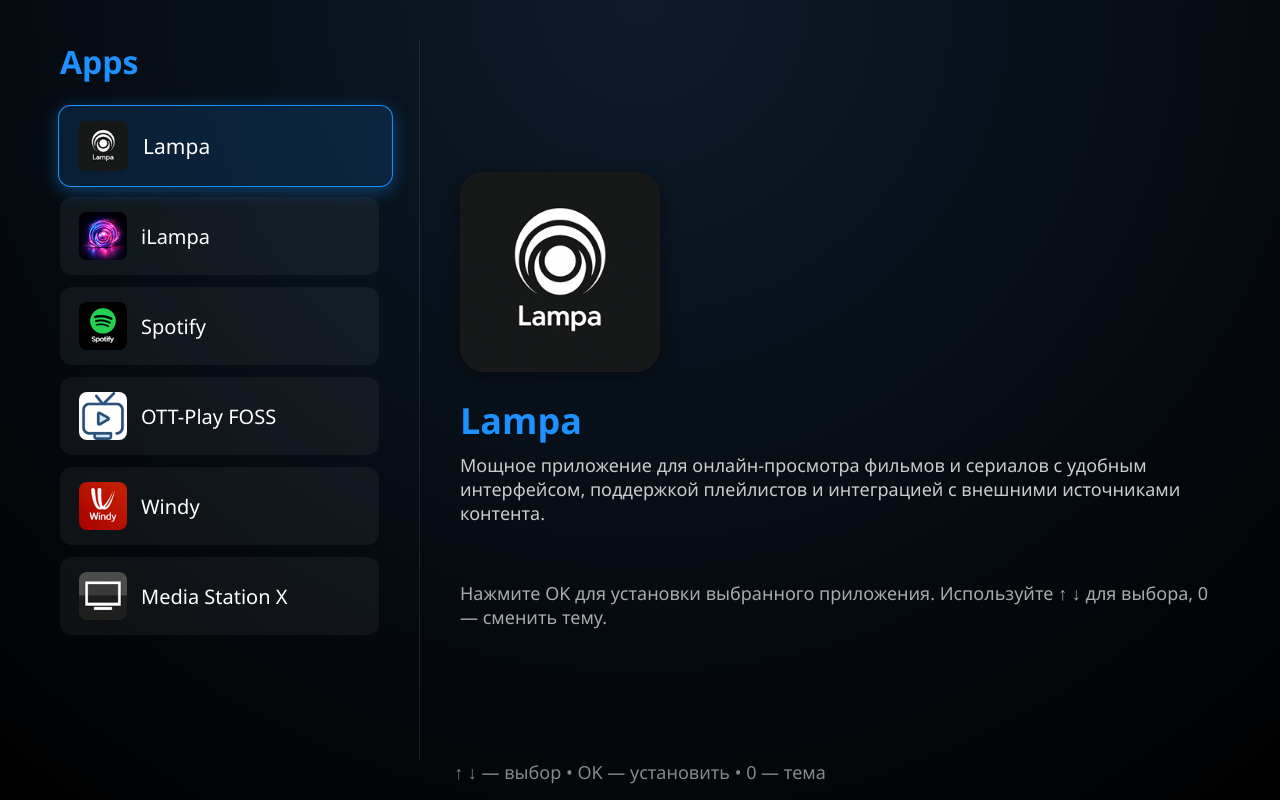
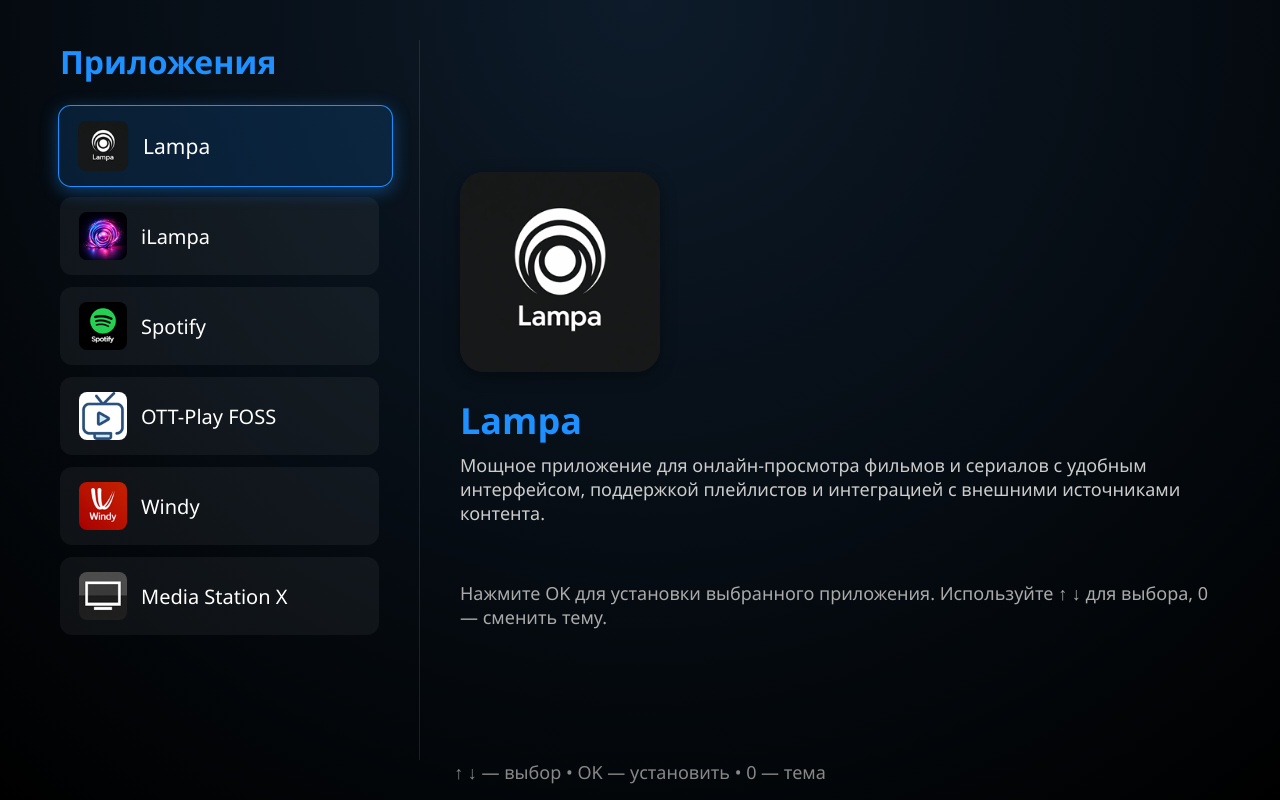
Before and after one commit to GivenZ/hiapps, a plain HTML site: page index.html in a window 1280 px wide. Drawn offline with Linux system fonts and the light colour scheme.

Commit message:
Update index.html

```diff
--- a/index.html
+++ b/index.html
@@ -13,7 +13,7 @@
 
 <div class="app-wrapper">
     <div class="sidebar">
-        <div class="title">Apps</div>
+        <div class="title">Приложения</div>
         <div class="list"></div>
     </div>
 
```
